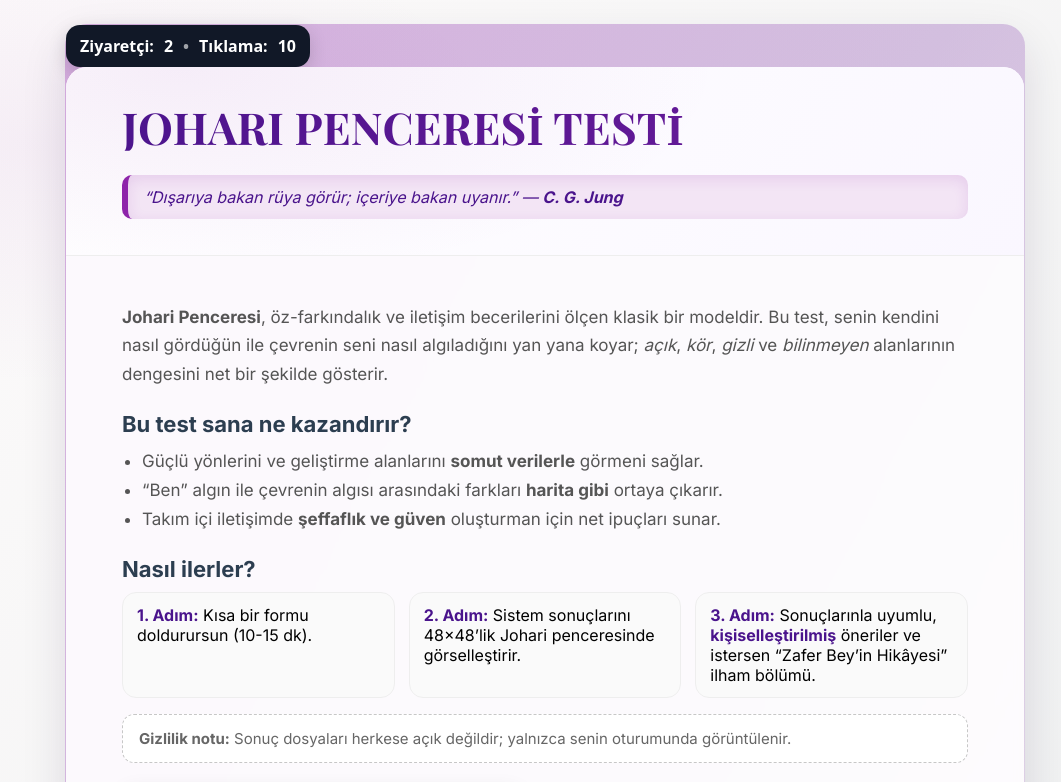
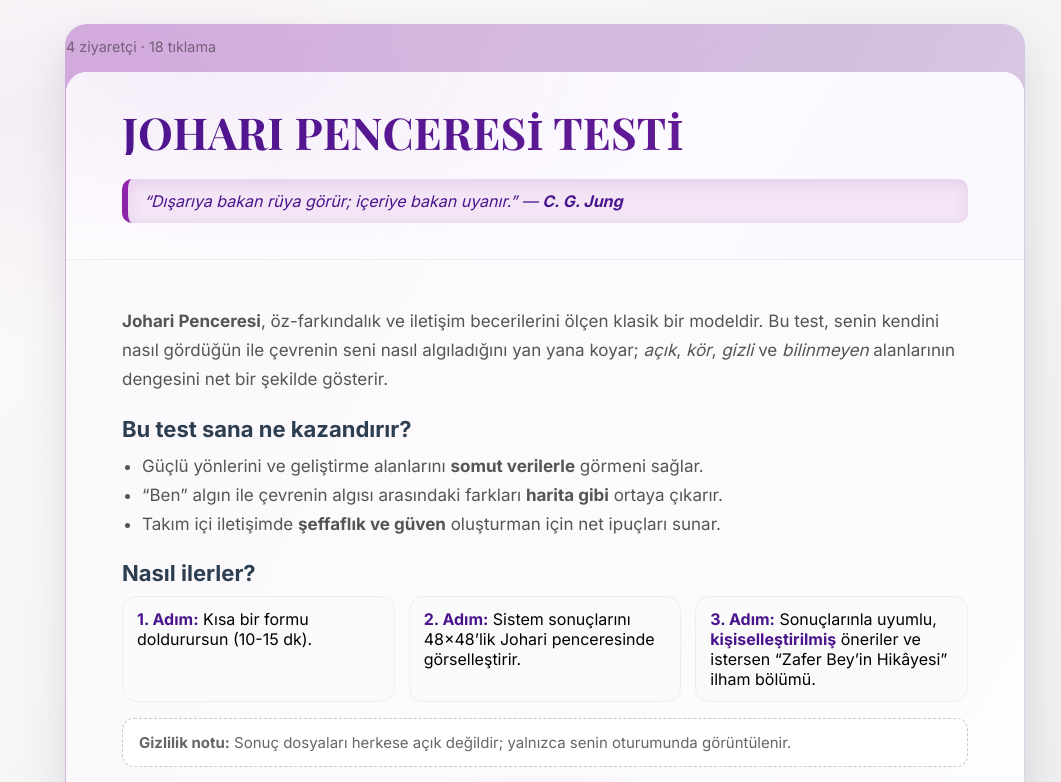
Before and after one commit to Yarenlasnu/JohariWindowApp, a Flask app: page / in a window 1280 px wide. Shown: the top 782 px of the page, without its empty margins (95-1156 px from the left). Run offline with Flask 3, Linux system fonts and the light colour scheme.

Commit message:
güncelleme-son-tasarım eklemesi

```diff
--- a/data/metrics.json
+++ b/data/metrics.json
@@ -1 +1 @@
-{"total": 9, "unique_ids": ["64ee33e0bdf40754"]}
+{"total": 17, "unique_ids": ["64ee33e0bdf40754", "0eae81ab8ce14895", "fcfd5bc652fd884b"]}
--- a/templates/giris.html
+++ b/templates/giris.html
@@ -352,17 +352,40 @@
                 width: 100%;
                 text-align: center
             }
+
+
         }
     </style>
 </head>
 
 <body>
     <main class="container">
-        <div class="counter-badge">
-            Ziyaretçi: <strong>{{ unique_visitors }}</strong>
-            <span class="sep">•</span>
-            Tıklama: <strong>{{ total_hits }}</strong>
-        </div>
+        <!-- Sayacın görüneceği yer (ör. hero altı) -->
+        <p class="vis-counter" aria-label="Ziyaretçi sayacı">
+            <span>{{ unique_visitors }}</span> ziyaretçi · <span>{{ total_hits }}</span> tıklama
+        </p>
+
+        <style>
+            .vis-counter {
+                margin-top: .75rem;
+                font-size: .9rem;
+                line-height: 1.4;
+                color: rgba(0, 0, 0, .45);
+            }
+
+            @media (prefers-color-scheme: dark) {
+                .vis-counter {
+                    color: rgba(255, 255, 255, .45);
+                }
+            }
+
+            /* hover’da bile abartma: */
+            .vis-counter:hover {
+                color: inherit;
+                opacity: .85;
+            }
+        </style>
+
         <style>
             .counter-badge {
                 display: inline-flex;
@@ -419,9 +442,6 @@
                     <b>Gizlilik notu:</b> Sonuç dosyaları herkese açık değildir; yalnızca senin oturumunda görüntülenir.
                 </div>
 
-                <img src="{{ url_for('static', filename='webimiz/johari-penceresi.png') }}" alt="Johari Penceresi"
-                    class="johari-gorsel" />
-
                 <div class="cta">
                     <a id="startBtn" href="/index" class="start-button">TESTE BAŞLA</a>
                     <span id="loading" class="loading">Yükleniyor…</span>
@@ -443,7 +463,7 @@
     </main>
 
     <script>
-        // Tek tık + yükleniyor bilgisi
+
         const btn = document.getElementById('startBtn');
         const ld = document.getElementById('loading');
         btn.addEventListener('click', (e) => {
```
Also changed, not shown: 4 other files.
